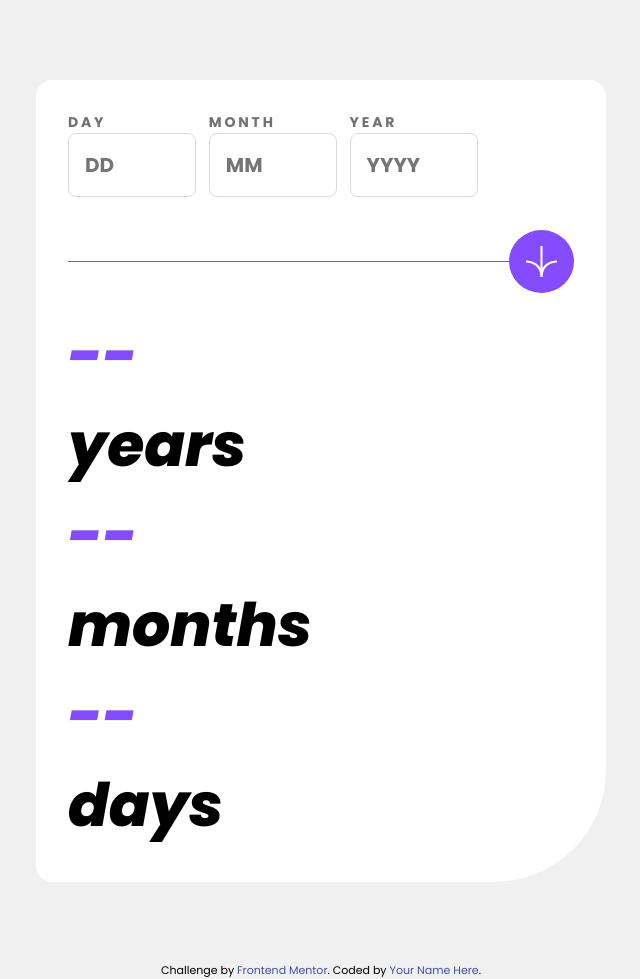
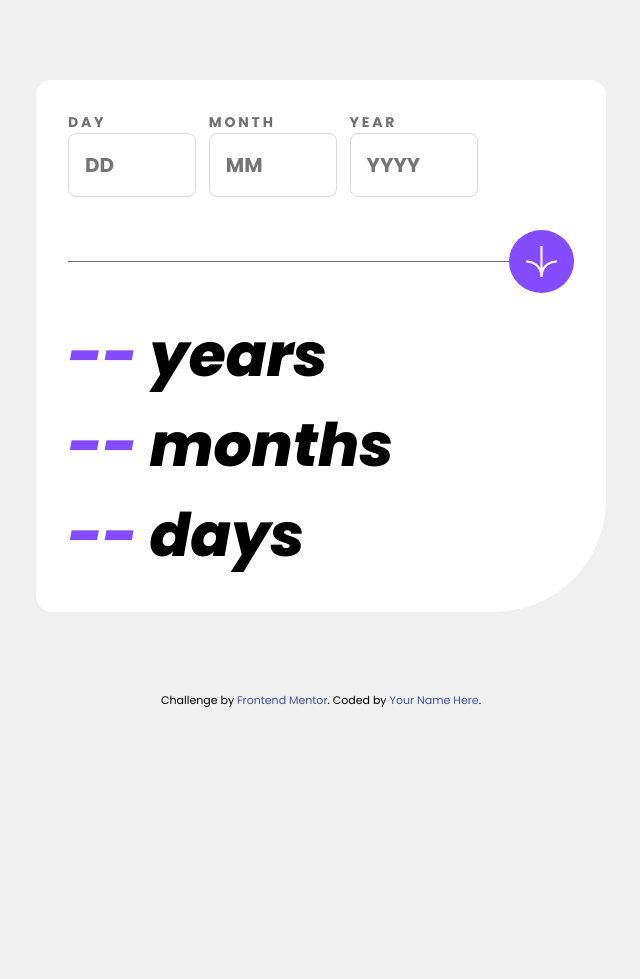
Before and after one commit to Kurkov11/age-calculator, a plain HTML site: page index.html in a window 1280 px wide. Shown: the whole page, without its empty margins (319-959 px from the left). After the commit the page ends 800 px from the top, so only its background shows below. Drawn offline with Linux system fonts and the light colour scheme.

Commit message:
Remove tags - problem caused

```diff
--- a/index.html
+++ b/index.html
@@ -46,17 +46,17 @@
       <div id="age">
         <section id="age-year">
           <div id="age-year-text">
-            <span id="age-year-score">--</span> <p>years</p>
+            <span id="age-year-score">--</span> years
           </div>
         </section>
         <section id="age-month">
           <div id="age-month-text">
-            <span id="age-month-score">--</span> <p>months</p>
+            <span id="age-month-score">--</span> months
           </div>
         </section>
         <section id="age-day">
           <div id="age-day-text">
-            <span id="age-day-score">--</span> <p>days</p>
+            <span id="age-day-score">--</span> days
           </div>
         </section>
       </div>
```
